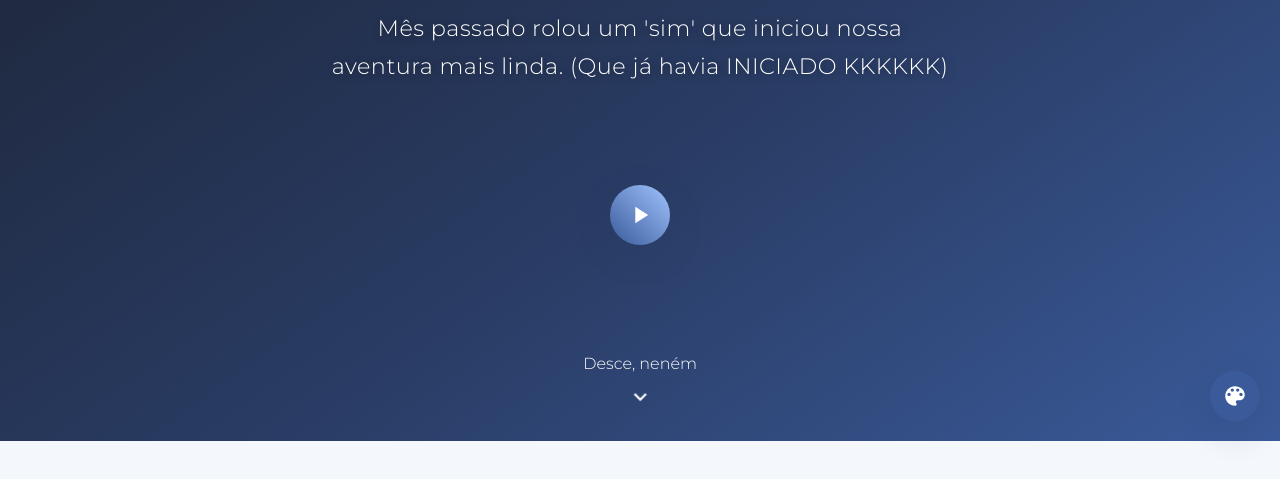
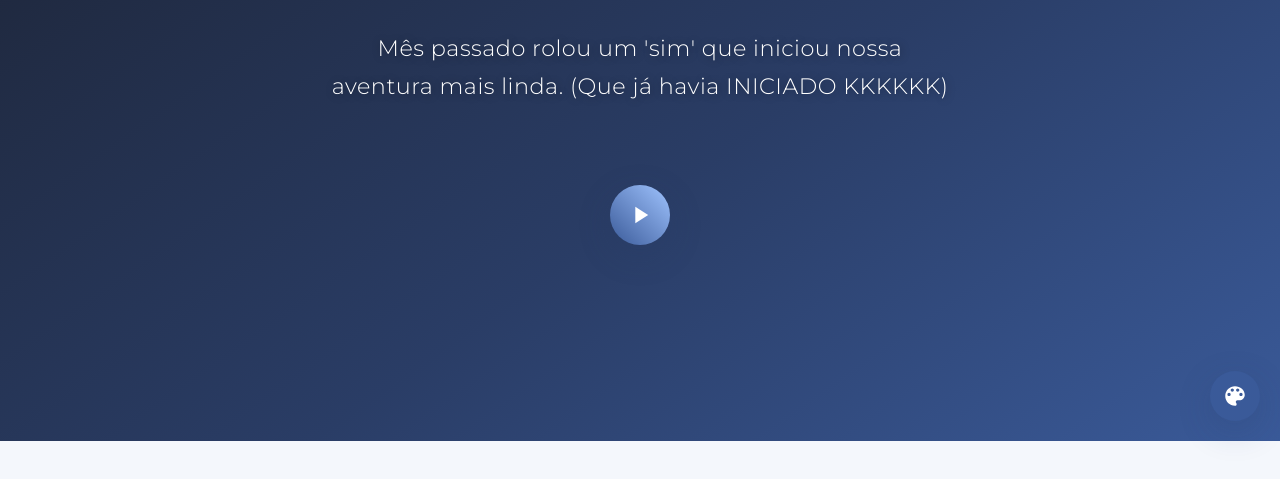
Before and after one commit to MoksFabio/Yasmim_e_Fabio, a plain HTML site: page index.html in a window 1280 px wide. Shown: the part 359-838 px from the top of the page. Drawn offline with nearby package versions, Linux system fonts and the light colour scheme.

Commit message:
Update index.html

```diff
--- a/index.html
+++ b/index.html
@@ -620,10 +620,6 @@
                 </button>
                 <p class="song-title" id="song-info" aria-live="polite"></p>
             </div>
-        <a href="#main-content-area" class="scroll-down" aria-label="Explorar nossa história">
-            <span>Desce, neném</span>
-            <svg xmlns="http://www.w3.org/2000/svg" height="28px" viewBox="0 0 24 24" width="28px" aria-hidden="true"><path d="M0 0h24v24H0V0z" fill="none"/><path d="M7.41 8.59L12 13.17l4.59-4.58L18 10l-6 6-6-6 1.41-1.41z"/></svg>
-        </a>
     </section>
 
     <main id="main-content-area" class="main-content">
```
